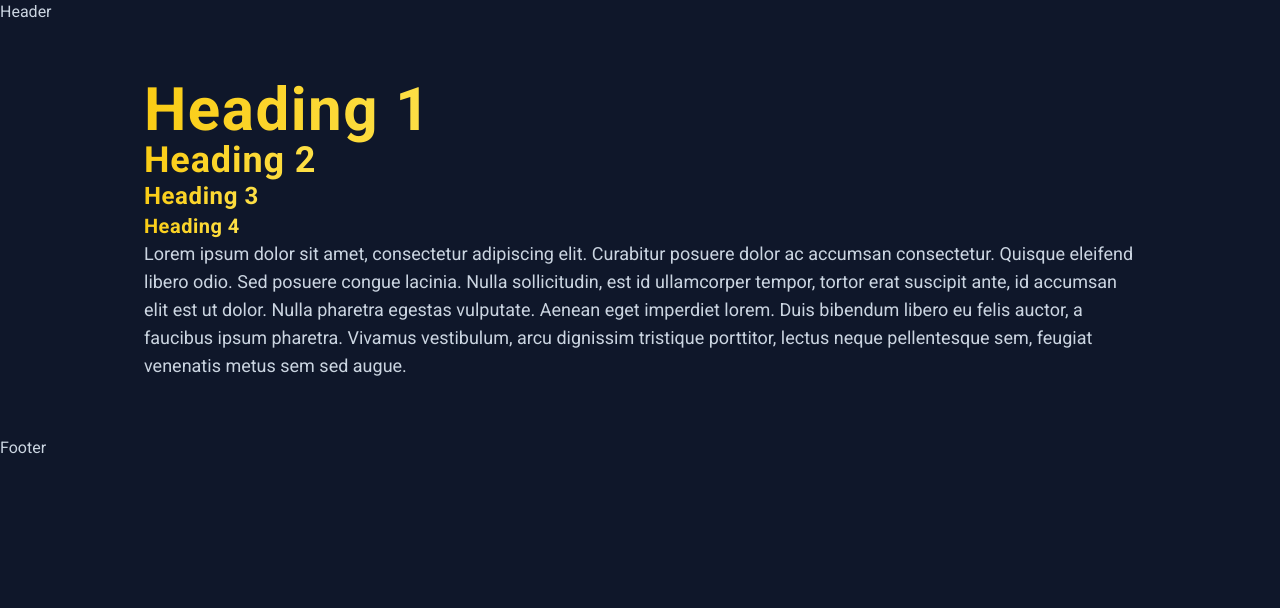
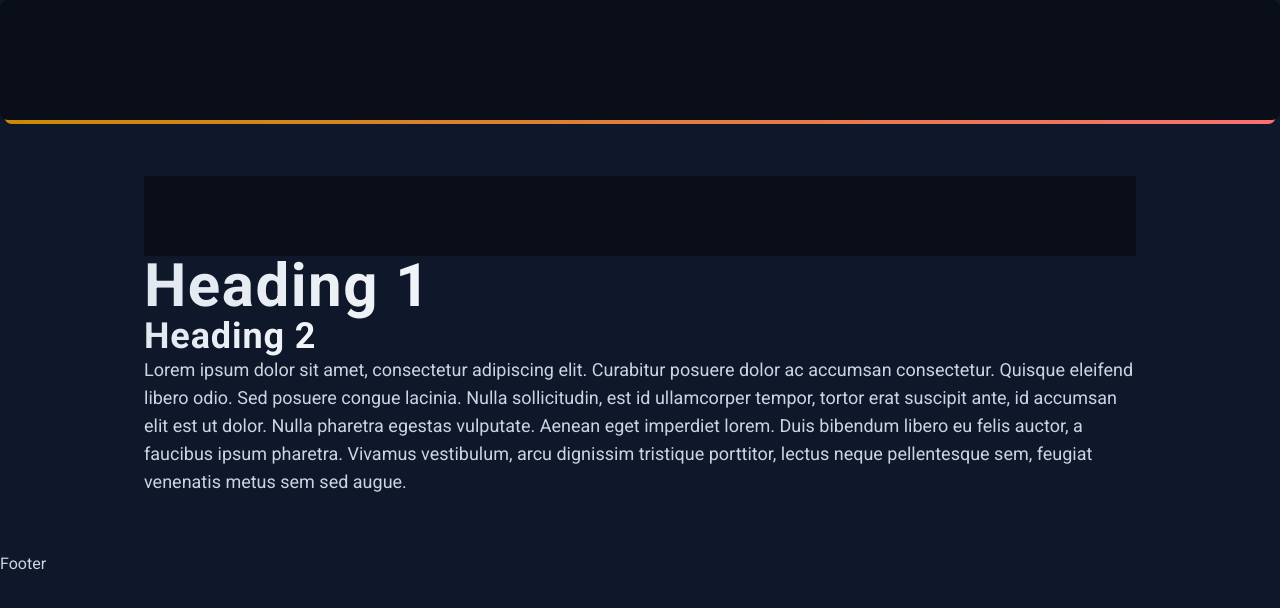
Before and after one commit to johnnydevster/portfolio-3, a Next.js app: page / in a window 1280 px wide. Shown: the top 608 px of the page. Built offline with nearby package versions, Linux system fonts and the light colour scheme.

Commit message:
Medding around with header

```diff
--- a/pages/_document.js
+++ b/pages/_document.js
@@ -11,7 +11,7 @@ export default function Document() {
           rel="stylesheet"
         />
       </Head>
-      <body className="bg-slate-900 text-slate-300">
+      <body className="text-slate-300 bg-slate-900">
         <Main />
         <NextScript />
       </body>
--- a/pages/index.js
+++ b/pages/index.js
@@ -9,10 +9,9 @@ export default function Home() {
     <Layout>
       <Container className="">
         <Section className="">
+          <div className="bg-black h-20 bg-opacity-40"></div>
           <Heading>Heading 1</Heading>
           <Heading size="lg">Heading 2</Heading>
-          <Heading size="md">Heading 3</Heading>
-          <Heading size="sm">Heading 4</Heading>
           <Paragraph>
             Lorem ipsum dolor sit amet, consectetur adipiscing elit. Curabitur
             posuere dolor ac accumsan consectetur. Quisque eleifend libero odio.
--- a/styles/globals.css
+++ b/styles/globals.css
@@ -3,6 +3,11 @@
 @tailwind utilities;
 
 @layer base {
+    :root {
+        --header-height-expanded: 120px;
+        --header-height-minimized: 80px;
+    }
+
     .theme-first {
         --color-primary: hsl
     }
--- a/tailwind.config.js
+++ b/tailwind.config.js
@@ -13,7 +13,19 @@ module.exports = {
       md: "768px",
       lg: "1024px",
     },
-    extend: {},
+
+    extend: {
+      spacing: {
+        "header-lg": "var(--header-height-expanded)",
+        "header-md": "var(--header-height-minimized)",
+      },
+      colors: {
+        "slate-dark": {
+          DEFAULT: "#090e19",
+          lighter: "#0c1222",
+        },
+      },
+    },
   },
   plugins: [],
 };
--- a/ui/layout/Header.jsx
+++ b/ui/layout/Header.jsx
@@ -1,3 +1,23 @@
+import { useState } from "react";
+
 export default function Header() {
-  return <header>Header</header>;
+  const [headerHovered, setHeaderHovered] = useState(false);
+  return (
+    <>
+      <header
+        onMouseEnter={() => {
+          setHeaderHovered(true);
+        }}
+        onMouseLeave={() => {
+          setHeaderHovered(false);
+        }}
+        className="h-header-lg bg-slate-dark fixed z-10 inset-0 rounded-lg group"
+      ></header>
+      <div
+        className={`absolute h-header-lg top-1 left-1 right-1 z-[-10] bg-gradient-to-r from-yellow-600 to-red-400 rounded-lg group-hover:top-2 transition ${
+          headerHovered ? "translate-y-[2px]" : ""
+        }`}
+      />
+    </>
+  );
 }
--- a/ui/layout/Layout.jsx
+++ b/ui/layout/Layout.jsx
@@ -5,6 +5,9 @@ export default function Layout({ children }) {
   return (
     <>
       <Header />
+      {/* Simple element to offset page by header height */}
+      <div className="h-header-lg" />
+
       <main>{children}</main>
       <Footer />
     </>
--- a/ui/utilities/Heading.jsx
+++ b/ui/utilities/Heading.jsx
@@ -2,7 +2,7 @@ import { twMerge } from "tailwind-merge";
 
 export default function Heading({
   component: Component = "h1",
-  color = "yellow",
+  color = "white",
   size = "xl",
   children,
   className = "",
@@ -19,6 +19,8 @@ export default function Heading({
       break;
     case "blue":
       colors = "from-sky-400 to-sky-300";
+    case "white":
+      colors = "from-slate-200 to-slate-100";
   }
 
   switch (size) {
```
